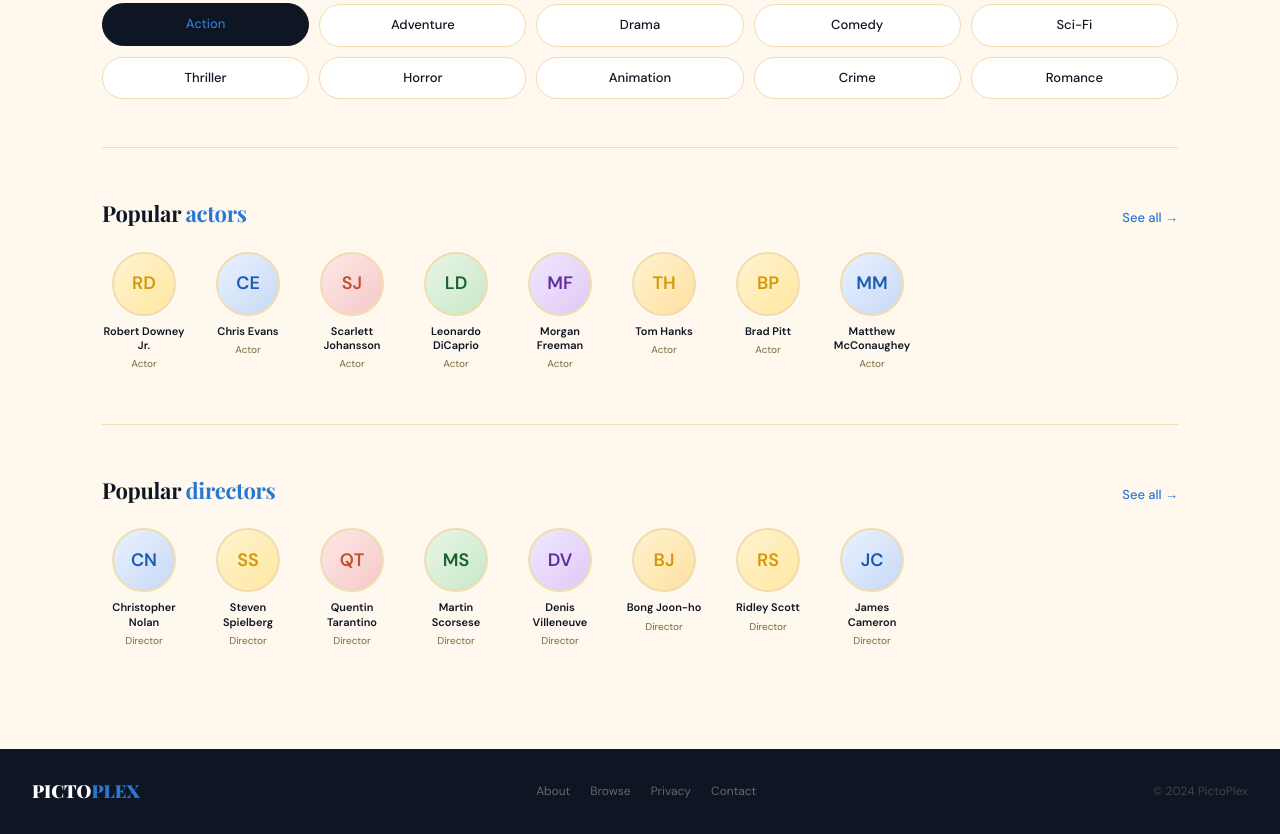
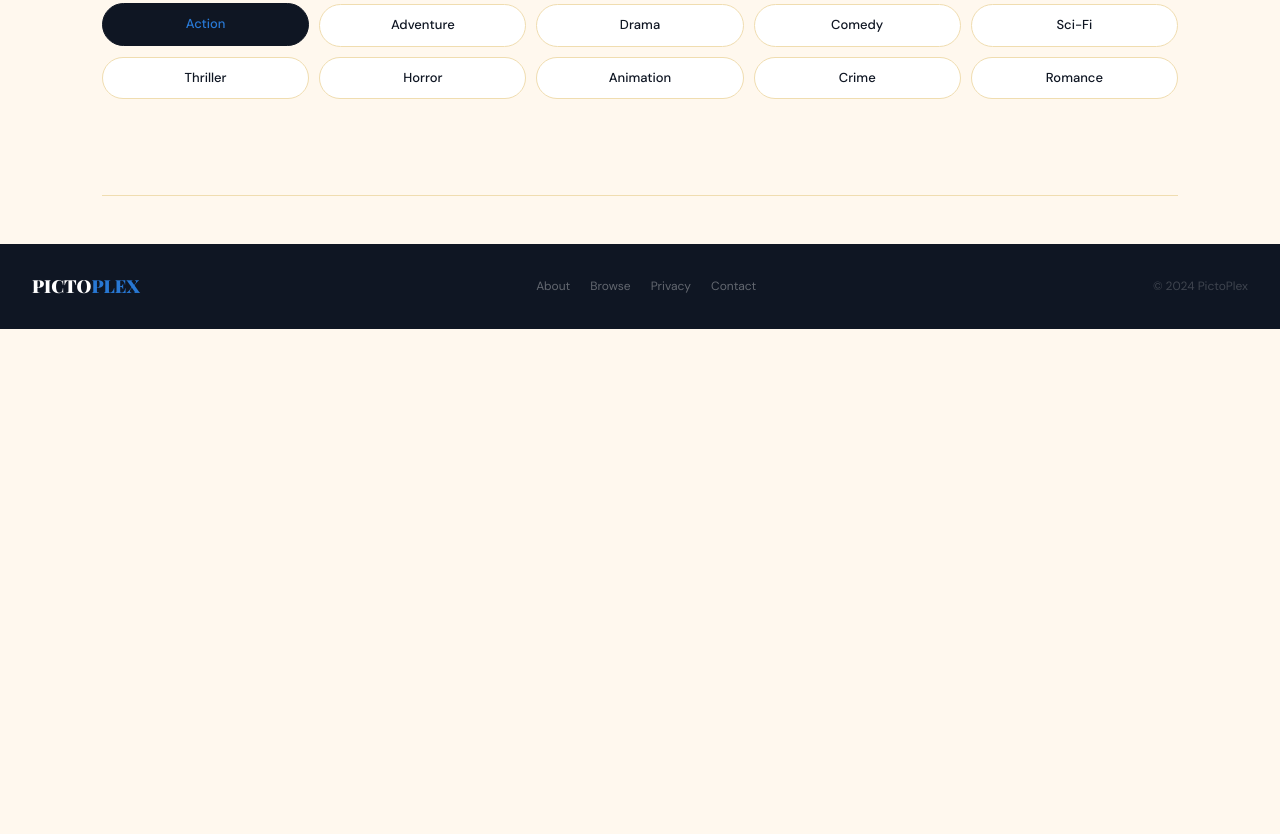
Before and after one commit to arronPhilip/Clone_DB, a plain HTML site: page index.html in a window 1280 px wide. Shown: the part 926-1760 px from the top of the page. After the commit the page ends 1255 px from the top, so only its background shows below. Drawn offline with nearby package versions, Linux system fonts and the light colour scheme.

Commit message:
commented out inappropriate code

```diff
--- a/index.html
+++ b/index.html
@@ -213,7 +213,7 @@
 
   <div class="divider"></div>
 
-  <section class="reveal">
+  <!-- <section class="reveal">
     <div class="section-hdr"><h2 class="section-title">Popular <span>actors</span></h2><a href="celebrities.html" class="section-link">See all →</a></div>
     <div class="people-row">
       <div class="person-card actor-card"><div class="person-circle pc1">RD</div><div class="person-name">Robert Downey Jr.</div><div class="person-role">Actor</div></div>
@@ -225,9 +225,9 @@
       <div class="person-card actor-card"><div class="person-circle pc1">BP</div><div class="person-name">Brad Pitt</div><div class="person-role">Actor</div></div>
       <div class="person-card actor-card"><div class="person-circle pc2">MM</div><div class="person-name">Matthew McConaughey</div><div class="person-role">Actor</div></div>
     </div>
-  </section>
+  </section> -->
 
-  <div class="divider"></div>
+  <!-- <div class="divider"></div>
 
   <section class="reveal">
     <div class="section-hdr"><h2 class="section-title">Popular <span>directors</span></h2><a href="celebrities.html" class="section-link">See all →</a></div>
@@ -241,7 +241,7 @@
       <div class="person-card"><div class="person-circle pc1">RS</div><div class="person-name">Ridley Scott</div><div class="person-role">Director</div></div>
       <div class="person-card"><div class="person-circle pc2">JC</div><div class="person-name">James Cameron</div><div class="person-role">Director</div></div>
     </div>
-  </section>
+  </section> -->
 
 </div>
 
```
